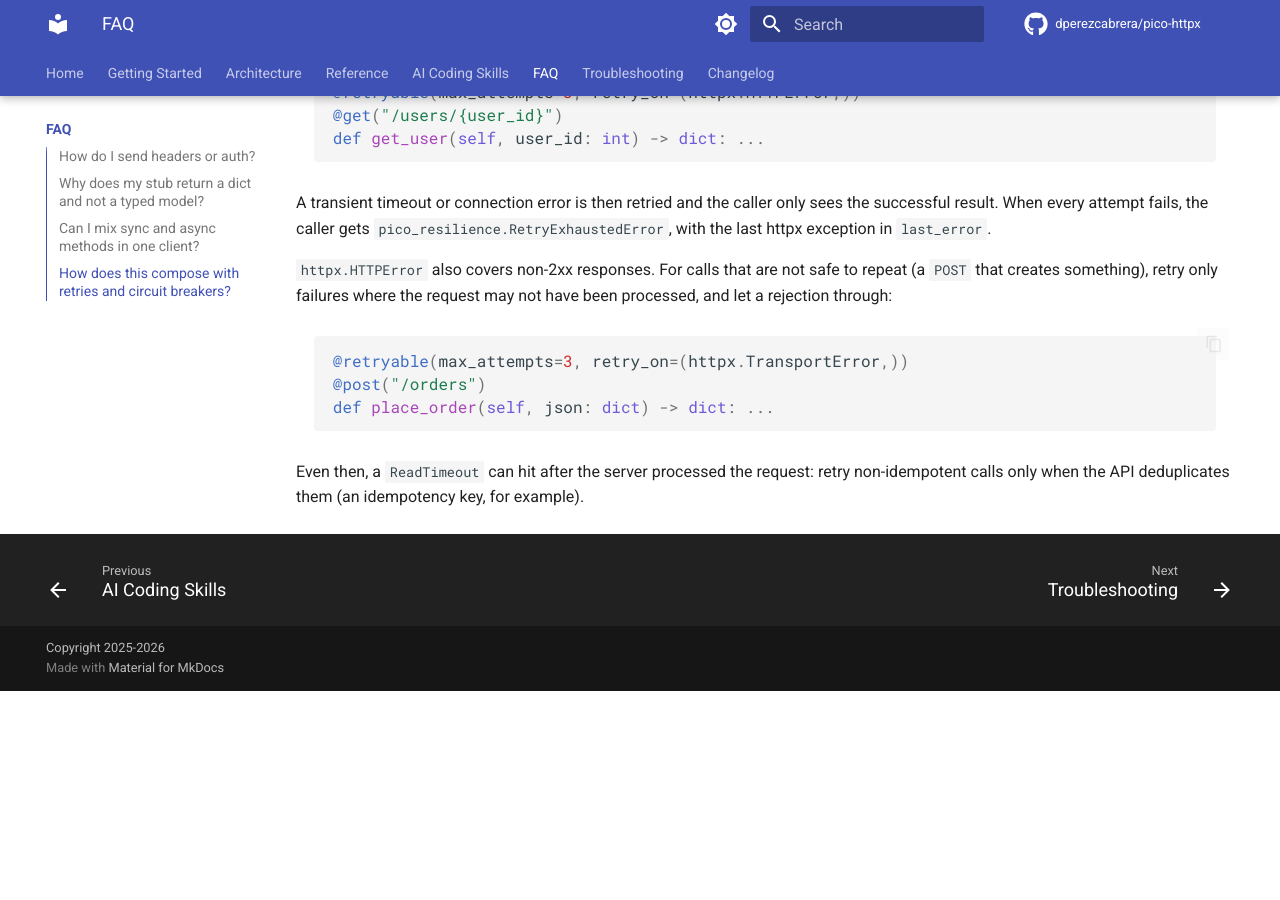
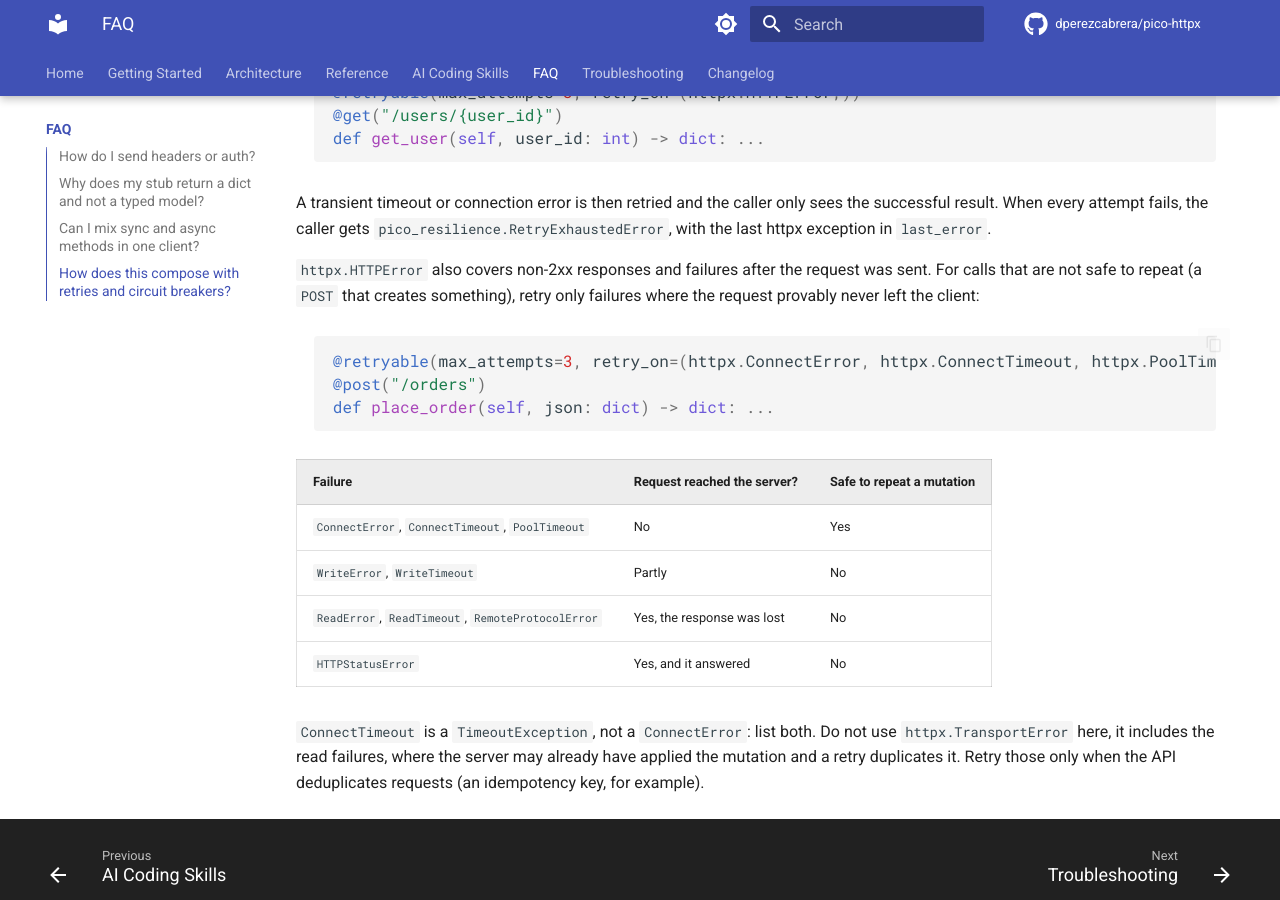
Before and after one commit to dperezcabrera/pico-httpx, an MkDocs documentation site: the page built from docs/faq.md, in a window 1280 px wide and 900 px high, scrolled down 691 px. Built offline with MkDocs 1.6.1 and Material for MkDocs 9.7.7, drawn with Linux system fonts in a browser that asks for light colours; comment, search, counter and statistics services are not loaded; before the commit the page ends 1382 px from its top, so only the background shows below that.

Commit message:
Retry non-idempotent calls only on failures where the request never left the client

````diff
--- a/docs/faq.md
+++ b/docs/faq.md
@@ -24,12 +24,19 @@ def get_user(self, user_id: int) -> dict: ...
 
 A transient timeout or connection error is then retried and the caller only sees the successful result. When every attempt fails, the caller gets `pico_resilience.RetryExhaustedError`, with the last httpx exception in `last_error`.
 
-`httpx.HTTPError` also covers non-2xx responses. For calls that are not safe to repeat (a `POST` that creates something), retry only failures where the request may not have been processed, and let a rejection through:
+`httpx.HTTPError` also covers non-2xx responses and failures after the request was sent. For calls that are not safe to repeat (a `POST` that creates something), retry only failures where the request provably never left the client:
 
 ```python
-@retryable(max_attempts=3, retry_on=(httpx.TransportError,))
+@retryable(max_attempts=3, retry_on=(httpx.ConnectError, httpx.ConnectTimeout, httpx.PoolTimeout))
 @post("/orders")
 def place_order(self, json: dict) -> dict: ...
 ```
 
-Even then, a `ReadTimeout` can hit after the server processed the request: retry non-idempotent calls only when the API deduplicates them (an idempotency key, for example).
+| Failure | Request reached the server? | Safe to repeat a mutation |
+|---|---|---|
+| `ConnectError`, `ConnectTimeout`, `PoolTimeout` | No | Yes |
+| `WriteError`, `WriteTimeout` | Partly | No |
+| `ReadError`, `ReadTimeout`, `RemoteProtocolError` | Yes, the response was lost | No |
+| `HTTPStatusError` | Yes, and it answered | No |
+
+`ConnectTimeout` is a `TimeoutException`, not a `ConnectError`: list both. Do not use `httpx.TransportError` here, it includes the read failures, where the server may already have applied the mutation and a retry duplicates it. Retry those only when the API deduplicates requests (an idempotency key, for example).
````
Also changed, not shown: CHANGELOG.md (+1 -1 lines), 1 other file.
